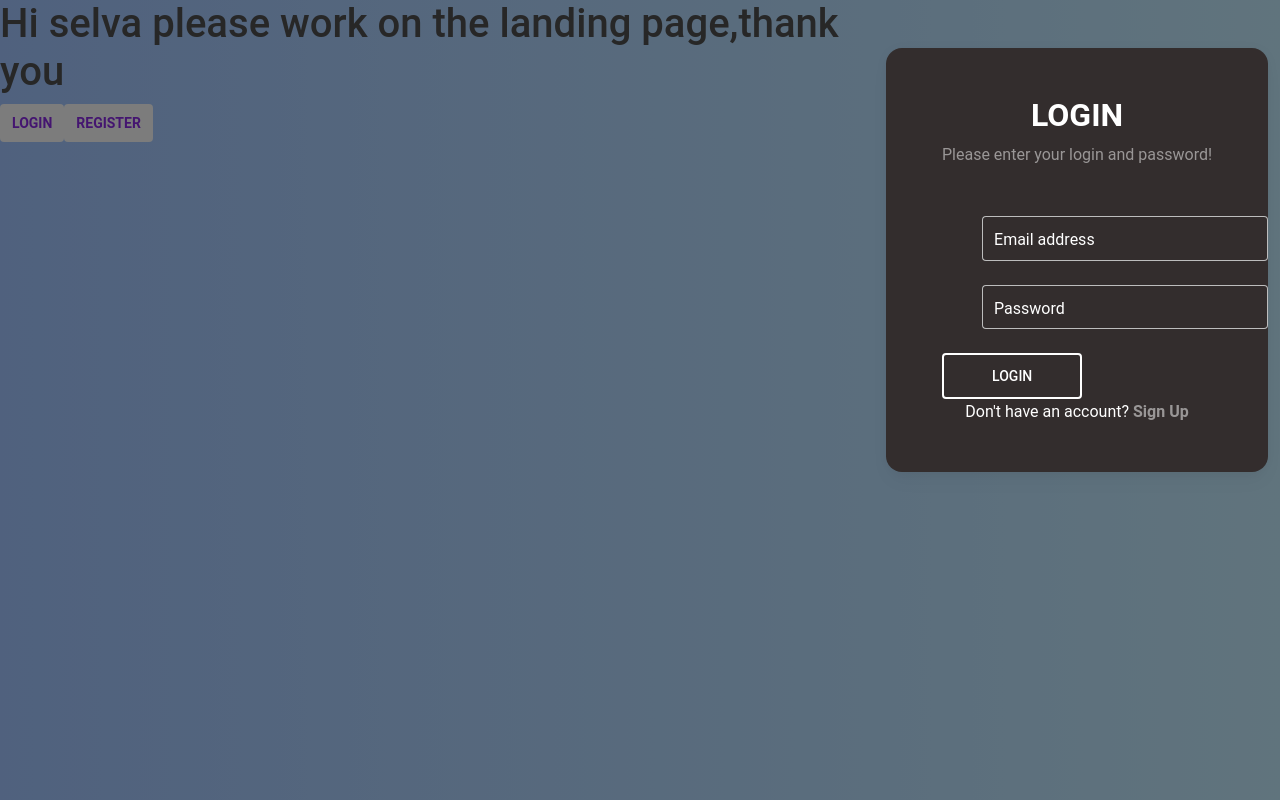
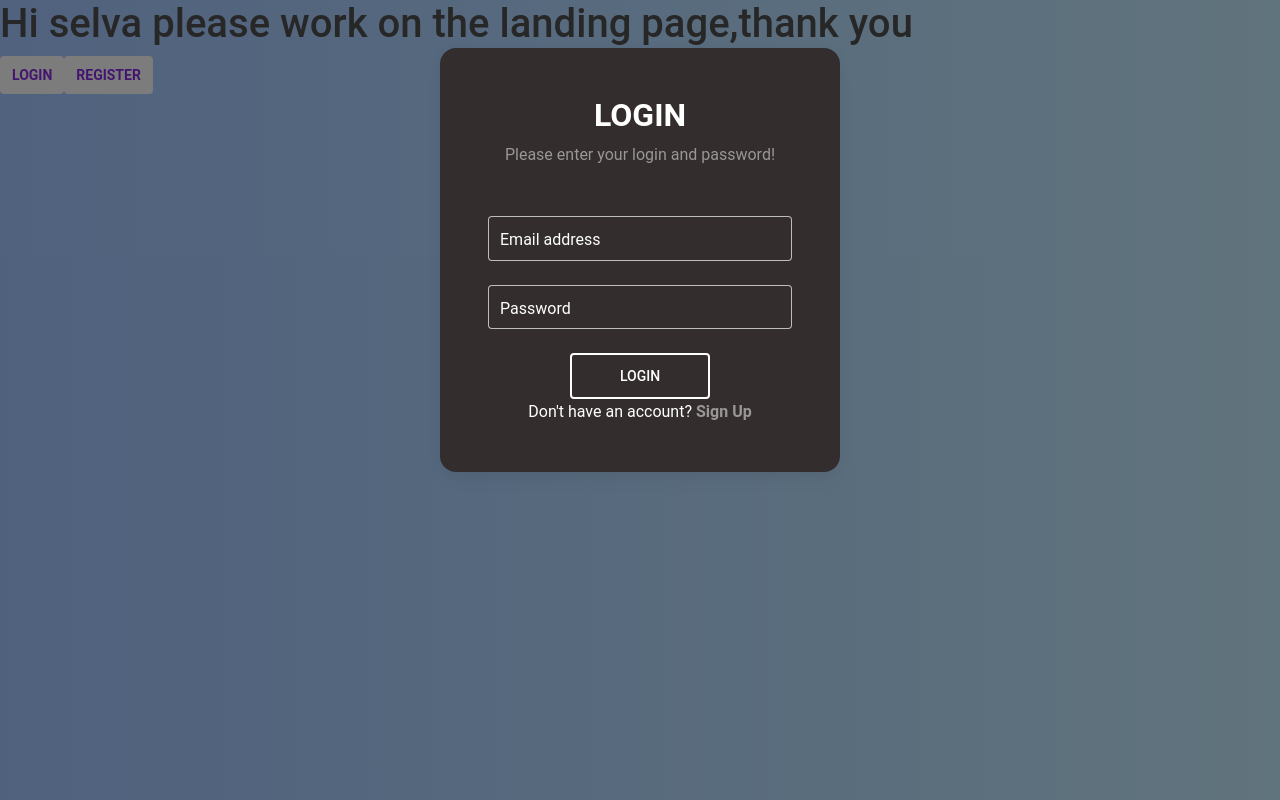
Before and after one commit to Ashwath-learner1/react-project, a React (Vite) app: page /LandingPage in a window 1280 px wide. Both pictures are taken after a click on the button "LOGIN". Built offline with nearby package versions, Linux system fonts and the light colour scheme.

Commit message:
made changes to the styling of modals

```diff
--- a/src/components/Modal/Login.css
+++ b/src/components/Modal/Login.css
@@ -11,5 +11,6 @@
 
   .loginmodal{
     position:relative;
-    z-index:50;
+    z-index:500;
+
   }
--- a/src/components/Modal/Login.jsx
+++ b/src/components/Modal/Login.jsx
@@ -58,13 +58,13 @@ function Login() {
 
       <MDBRow className='d-flex justify-content-center align-items-center h-100'>
         <MDBCol col='12'>
-
+        <form onSubmit={login} action="POST">
           <MDBCard className='bg-dark text-white my-5 mx-auto' style={{borderRadius: '1rem', maxWidth: '400px'}}>
             <MDBCardBody className='p-5 d-flex flex-column align-items-center mx-auto w-100'>
 
               <h2 className="fw-bold mb-2 text-uppercase">Login</h2>
               <p className="text-white-50 mb-5">Please enter your login and password!</p>
-              <form onSubmit={login} action="POST">
+
               <MDBInput wrapperClass='mb-4 mx-5 w-100' labelClass='text-white' label='Email address' id='formControlLg' type='email' size="lg"
              onChange={(e)=>{setEmail(e.target.value)}} />
               <MDBInput wrapperClass='mb-4 mx-5 w-100' labelClass='text-white' label='Password' id='formControlLg1' type='password' size="lg"
@@ -72,20 +72,7 @@ function Login() {
               <MDBBtn outline className='mx-2 px-5' color='white' size='lg' >
                 Login
               </MDBBtn>
-              </form>
-              {/* <div className='d-flex flex-row mt-3 mb-5'>
-                <MDBBtn tag='a' color='none' className='m-3' style={{ color: 'white' }}>
-                  <MDBIcon fab icon='facebook-f' size="lg"/>
-                </MDBBtn>
 
-                <MDBBtn tag='a' color='none' className='m-3' style={{ color: 'white' }}>
-                  <MDBIcon fab icon='twitter' size="lg"/>
-                </MDBBtn>
-
-                <MDBBtn tag='a' color='none' className='m-3' style={{ color: 'white' }}>
-                  <MDBIcon fab icon='google' size="lg"/>
-                </MDBBtn>
-              </div> */}
 
               <div>
                 <p className="mb-0">Don't have an account? <a href="#!" class="text-white-50 fw-bold">Sign Up</a></p>
@@ -93,7 +80,7 @@ function Login() {
               </div>
             </MDBCardBody>
           </MDBCard>
-
+          </form>
         </MDBCol>
       </MDBRow>
 
--- a/src/components/Modal/Register.css
+++ b/src/components/Modal/Register.css
@@ -49,9 +49,8 @@ body {
   }
 
 .registermodal{
-  z-index:50;
-  /* position:fixed;
-   */
+  z-index:500;
+
    position:relative;
 
 }
--- a/src/pages/LandingPage.css
+++ b/src/pages/LandingPage.css
@@ -5,12 +5,19 @@
 .Register-btn{
     color: blueviolet;
 }
-body{
-    z-index:10;
-}
+
 /* .register{
     z-index:20;
 }
 .backdrop{
     z-index:10;
 } */
+
+.main-container{
+    z-index:20;
+    position:fixed;
+    top:0;
+    left: 0;
+    right: 0;
+    bottom: 0;
+}
--- a/src/pages/LandingPage.jsx
+++ b/src/pages/LandingPage.jsx
@@ -25,7 +25,7 @@ function LandingPage(props) {
   }
 
   return (
-    <div>
+    <div className="main-container">
       <h1>Hi selva please work on the landing page,thank you</h1>
       <button className="login-btn" onClick={login} >
         Login
```
